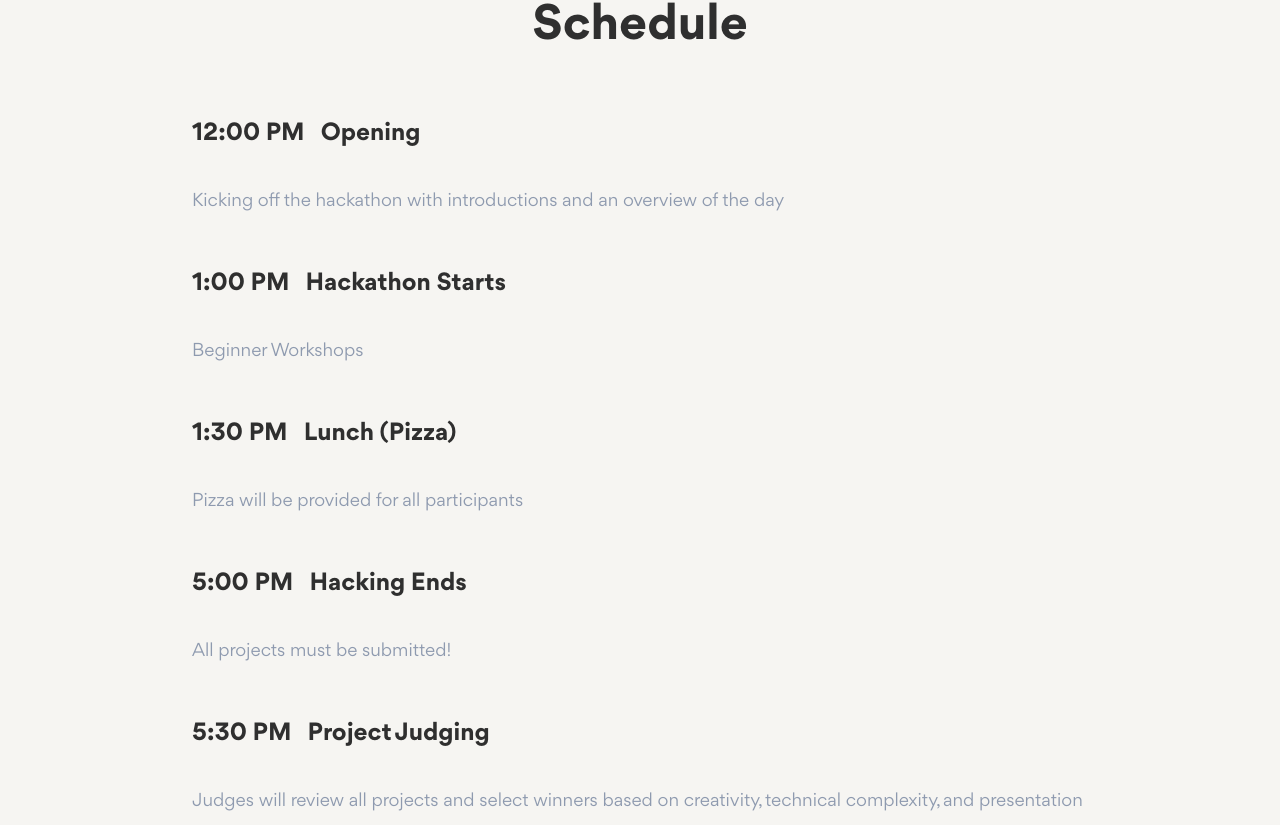
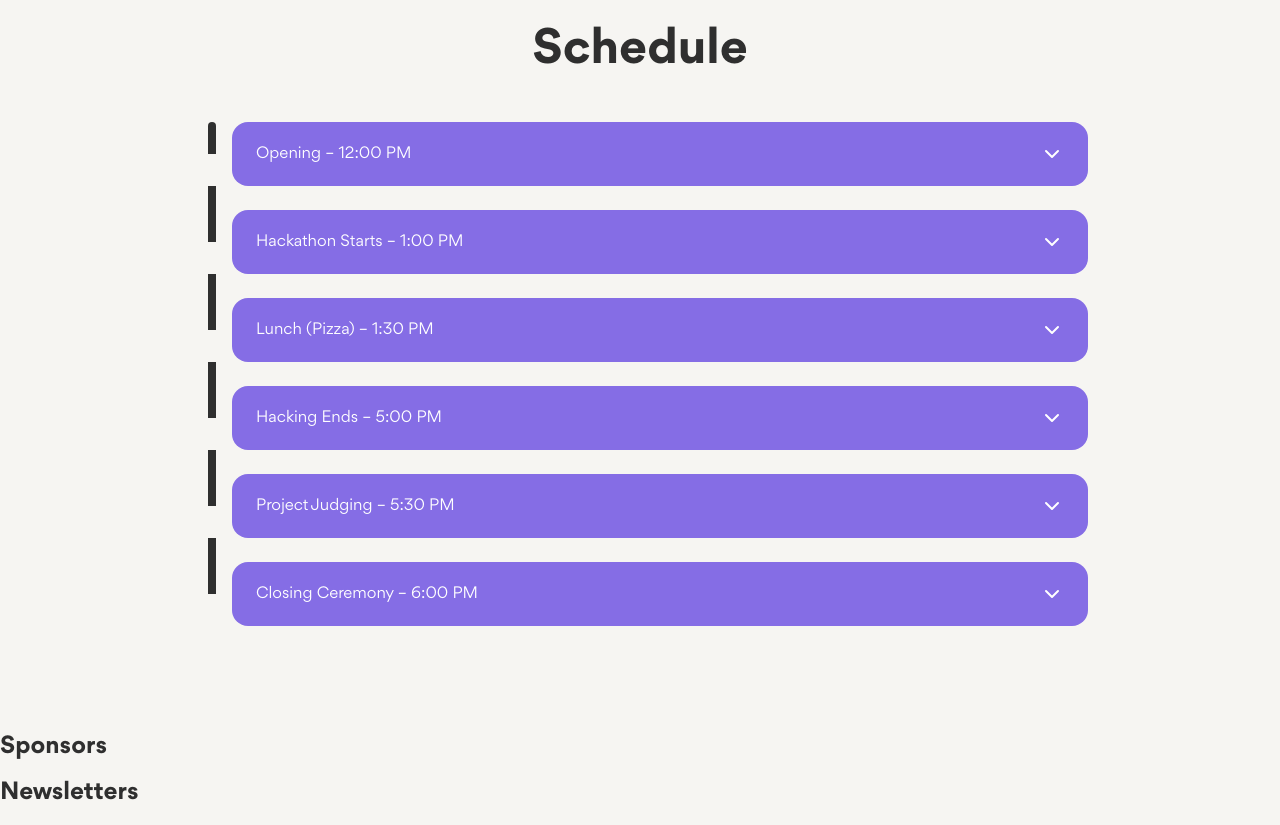
Before and after one commit to heonaliu/unplugged-hackathon, a React (Vite) app: page / in a window 1280 px wide. Shown: the part 1414-2239 px from the top of the page. Built offline with nearby package versions, Linux system fonts and the light colour scheme.

Commit message:
schedule has drop down functionality now yayy

```diff
--- a/src/sections/Schedule.jsx
+++ b/src/sections/Schedule.jsx
@@ -2,6 +2,8 @@ import { useState } from "react";
 import { ChevronDown } from "lucide-react";
 
 export const Schedule = () => {
+  const [openIndex, setOpenIndex] = useState(null);
+
   const scheduleItems = [
     {
       title: "Opening",
@@ -28,31 +30,56 @@ export const Schedule = () => {
       title: "Project Judging",
       time: "5:30 PM",
       description:
-        "Judges will review all projects and select winners based on creativity, technical complexity, and presentation",
+        "Judges will review all projects and select winners",
     },
     {
       title: "Closing Ceremony",
       time: "6:00 PM",
       description:
-        "Judges will review all projects and select winners based on creativity, technical complexity, and presentation",
+        "Winners announced and wrap-up",
     },
   ];
 
   return (
-    <section className="py-10 px-6 text-center">
+    <section className="py-16 px-6 bg-beige text-center">
       <h1 className="text-5xl font-bold mb-12">Schedule</h1>
+
       <div className="max-w-4xl mx-auto relative">
-        <div>
-          {scheduleItems.map((item, index) => (
-            <div key={index} className="mb-8 text-left">
-              <div className="flex items-center gap-4 mb-2">
-                <span className="text-2xl font-bold">{item.time}</span>
-                <h2 className="text-2xl font-bold">{item.title}</h2>
+
+        {/* LEFT TIMELINE LINE */}
+        <div className="absolute left-4 top-0 bottom-0 w-2 bg-charcoal rounded"></div>
+
+        {scheduleItems.map((item, index) => (
+          <div key={index} className="relative mb-6">
+
+            <div className="absolute left-0 top-1/2 -translate-y-1/2 w-8 h-8 bg-beige"></div>
+
+            {/* CARD */}
+            <div
+              onClick={() =>
+                setOpenIndex(openIndex === index ? null : index)
+              }
+              className="ml-10 bg-purple text-white rounded-2xl px-6 py-5 flex justify-between items-center cursor-pointer hover:scale-[1.01] transition"
+            >
+              <span>
+                {item.title} – {item.time}
+              </span>
+
+              <ChevronDown
+                className={`transition-transform ${
+                  openIndex === index ? "rotate-180" : ""
+                }`}
+              />
+            </div>
+
+            {/* DROPDOWN */}
+            {openIndex === index && (
+              <div className="ml-10 bg-white text-black rounded-b-2xl px-6 py-4 text-left">
+                {item.description}
               </div>
-              <p className="text-lg text-bluegray">{item.description}</p>
-            </div>
-          ))}
-        </div>
+            )}
+          </div>
+        ))}
       </div>
     </section>
   );
```
